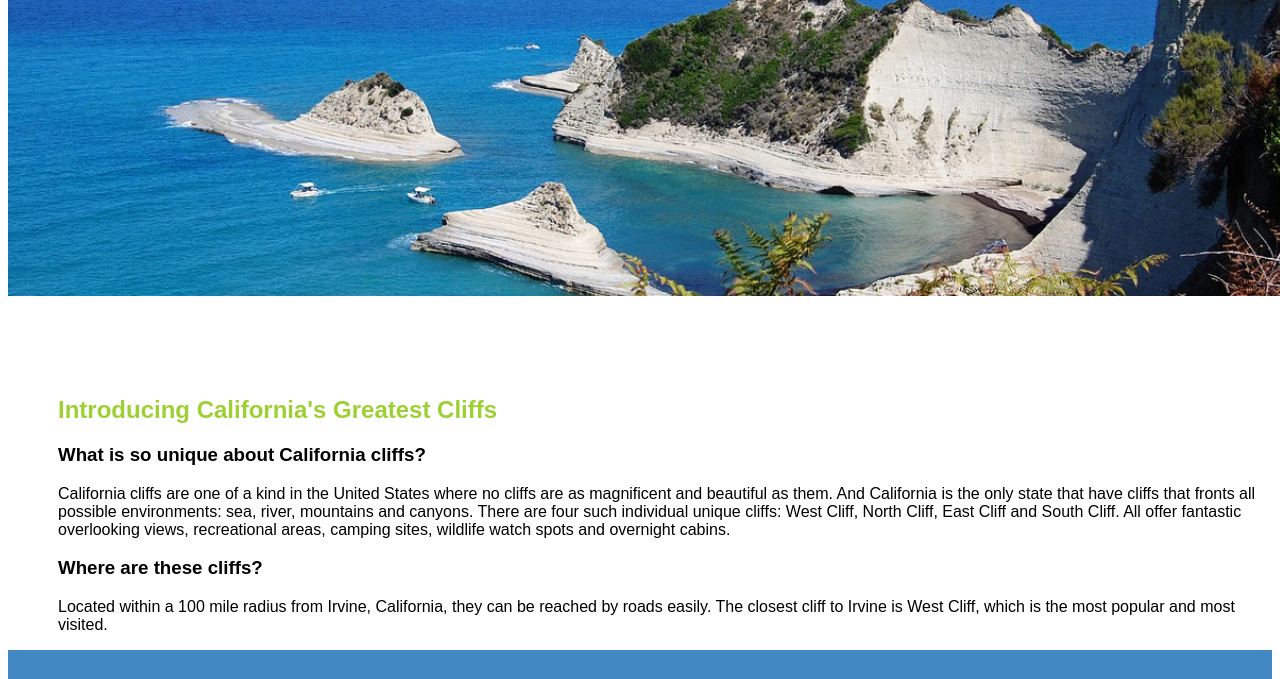
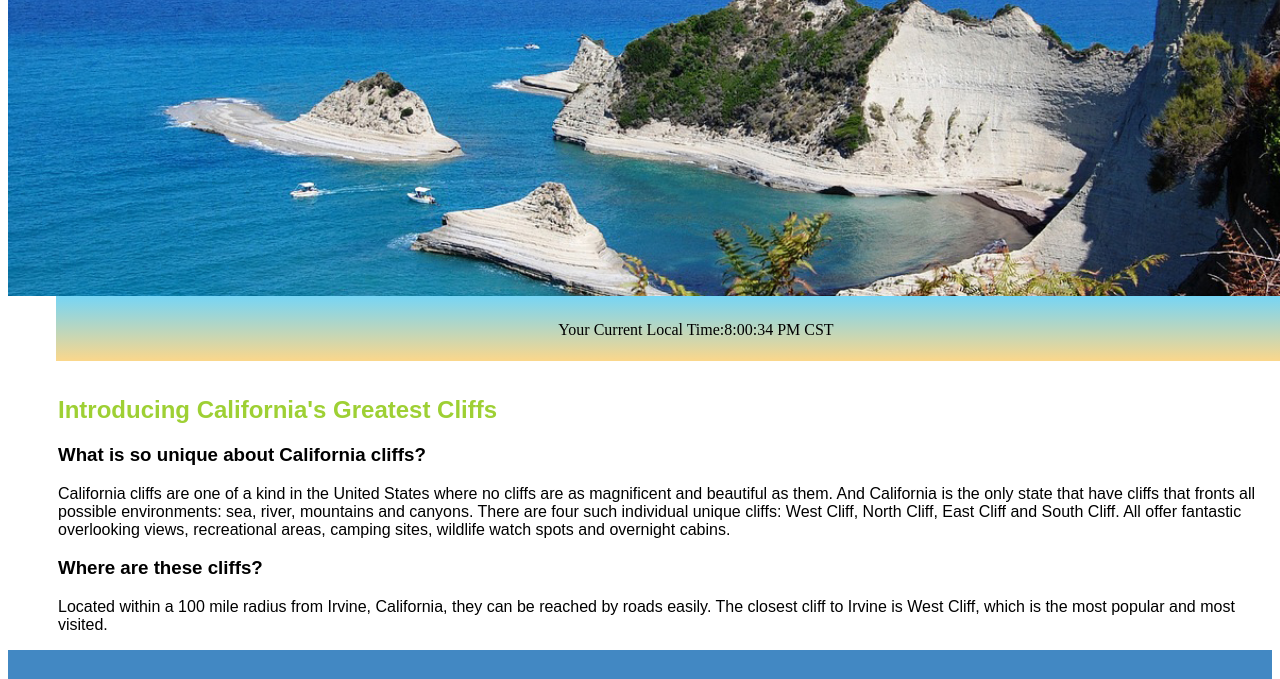
Before and after one commit to kenneth-ee-t/homework-module1, a plain HTML site: page index.html in a window 1280 px wide. Shown: the part 208-887 px from the top of the page. Drawn offline with Linux system fonts and the light colour scheme.

Commit message:
added timer to index page

```diff
--- a/index.html
+++ b/index.html
@@ -93,8 +93,17 @@
             var min = d.getMinutes();
             var sec = d.getSeconds();
             var ampm; //this sill declare empty variable to store AM or PM
-
+            var utchr = d.getUTCHours();
+            var timeDiff = utchr -6;
+            var adjTimeDiff = timeDiff < 0 ? timeDiff + 24 :timeDiff;
+            var timeZone = "CST";
             //Adding 0 to single digits for seconds and minutes
+            hr = hr + adjTimeDiff;
+            if (hr >=24) {
+                if (hr >= 24) {
+                    hr = hr - 24;
+                }
+            }
 
             if(sec < 10) {
                 sec = "0" +sec;
@@ -108,12 +117,12 @@
                 ampm = "PM";
                 } else if (hr > 12) {
                     hr -= 12;
-                    ampm = "PM"
+                    ampm = "AM";
                 } else {
-                        ampm = "AM"
-                }
-                var time = hr + ":" + min + ":" +sec + " " + ampm;
+                        ampm = "PM";                }
+                var time = hr + ":" + min + ":" +sec + " " + ampm + " " + timeZone;
                 document.getElementById("clock").innerText = time;
+
                 setInterval(currentTime, 1000);
         }
         currentTime();
--- a/style.css
+++ b/style.css
@@ -1,4 +1,5 @@
  /* Header */
+
  header {
   width: 100%;
   min-height: 400px;
@@ -69,6 +70,17 @@ border: none;
 .main-menu ul li.active a{
 color: #fff;
 }
+/* styling clock */
+#container header #timeofday {
+  background-image: linear-gradient(0deg, rgba(251,215,139,1) 0%, rgba(118,213,245,1) 100%);
+  height: 40px;
+  position: absolute;
+  top: 504px;
+  display: flex;
+  justify-content: center;
+  padding-top: 25px;
+}
+
 /* Main */
 h1, h2 {
 font-family: Arial, Helvetica, sans-serif;
```
